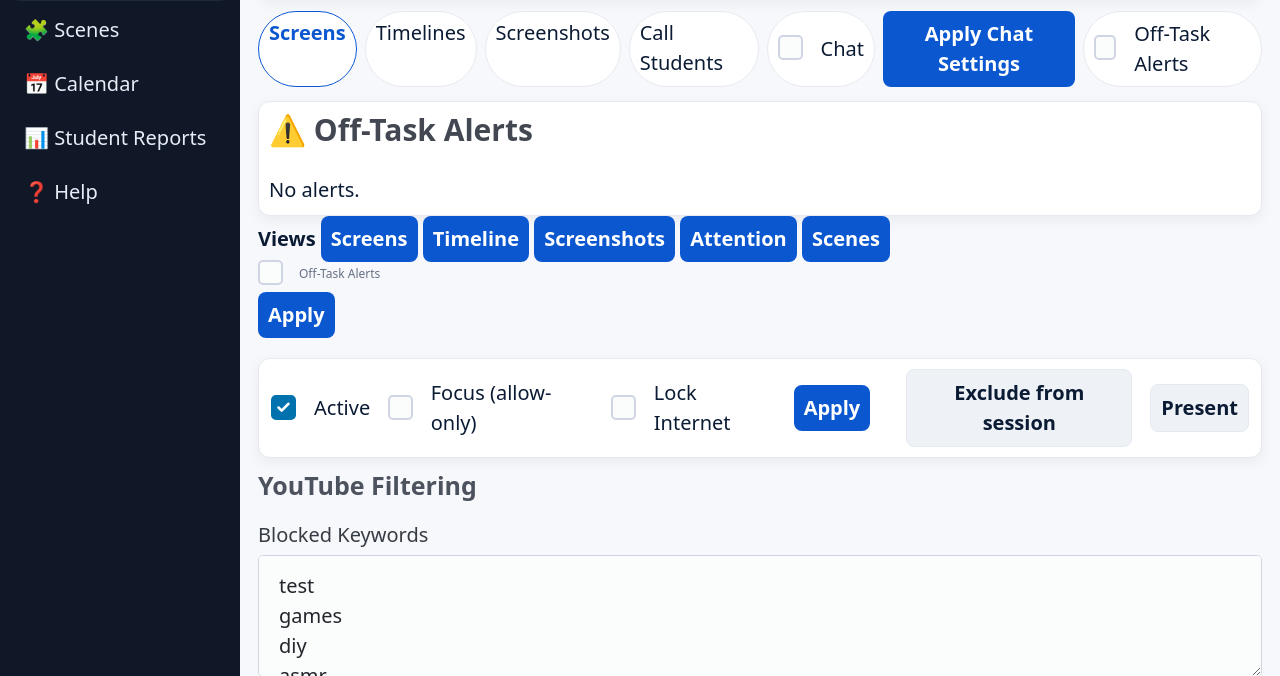
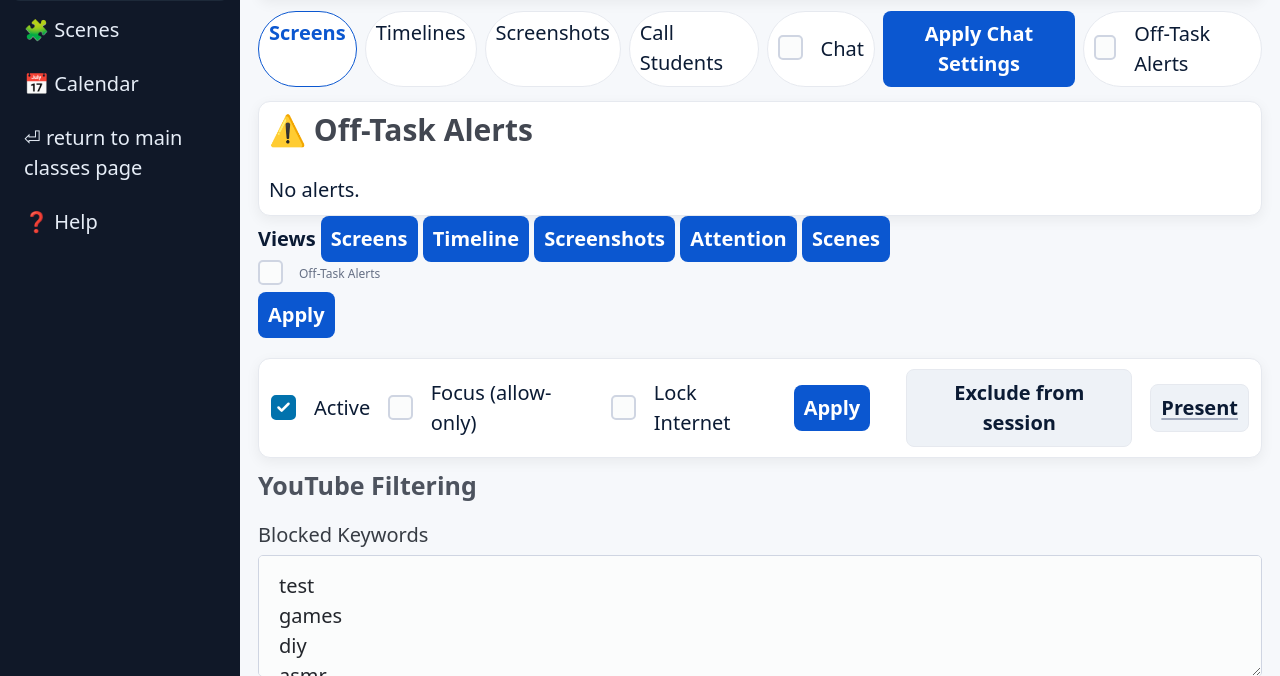
Before and after one commit to G-districts/AHAG, a Flask app: template templates/teacher.html in a window 1280 px wide. Shown: the part 115-791 px from the top of the page. Run offline with Flask 3, Linux system fonts and the light colour scheme; the template is opened without the code that fills it, so the values that code supplies are empty; data comes from the database, SQL or seed files in the repository; some libraries are stand-ins or nearby versions.

Commit message:
Update teacher.html

```diff
--- a/templates/teacher.html
+++ b/templates/teacher.html
@@ -378,7 +378,7 @@
       <a class="nav-btn active" id="navClassrooms">🏫 Classrooms</a>
       <a class="nav-btn" id="navScenes">🧩 Scenes</a>
       <a class="nav-btn" id="navCalendar">📅 Calendar</a>
-      <a class="nav-btn" id="navReports">📊 Student Reports</a>
+      <a class="nav-btn" href="https://gschool.gdistrict.org/teacher">⏎ return to main classes page</a>
       <a class="nav-btn" id="navHelp">❓ Help</a>
     </div>
   </aside>
@@ -497,7 +497,7 @@
       <button class="btn" id="saveClass">Apply</button>
       <div class="push"></div>
       <button class="btn secondary" id="excludeBtn">Exclude from session</button>
-      <button class="btn secondary" id="presentBtn">Present</button>
+       <a class= "btn secondary" href= "https://gschool.gdistrict.org/teacher/present"><btn>Present</btn></a>
     </div>
 
 <!-- YouTube Filtering -->
```
